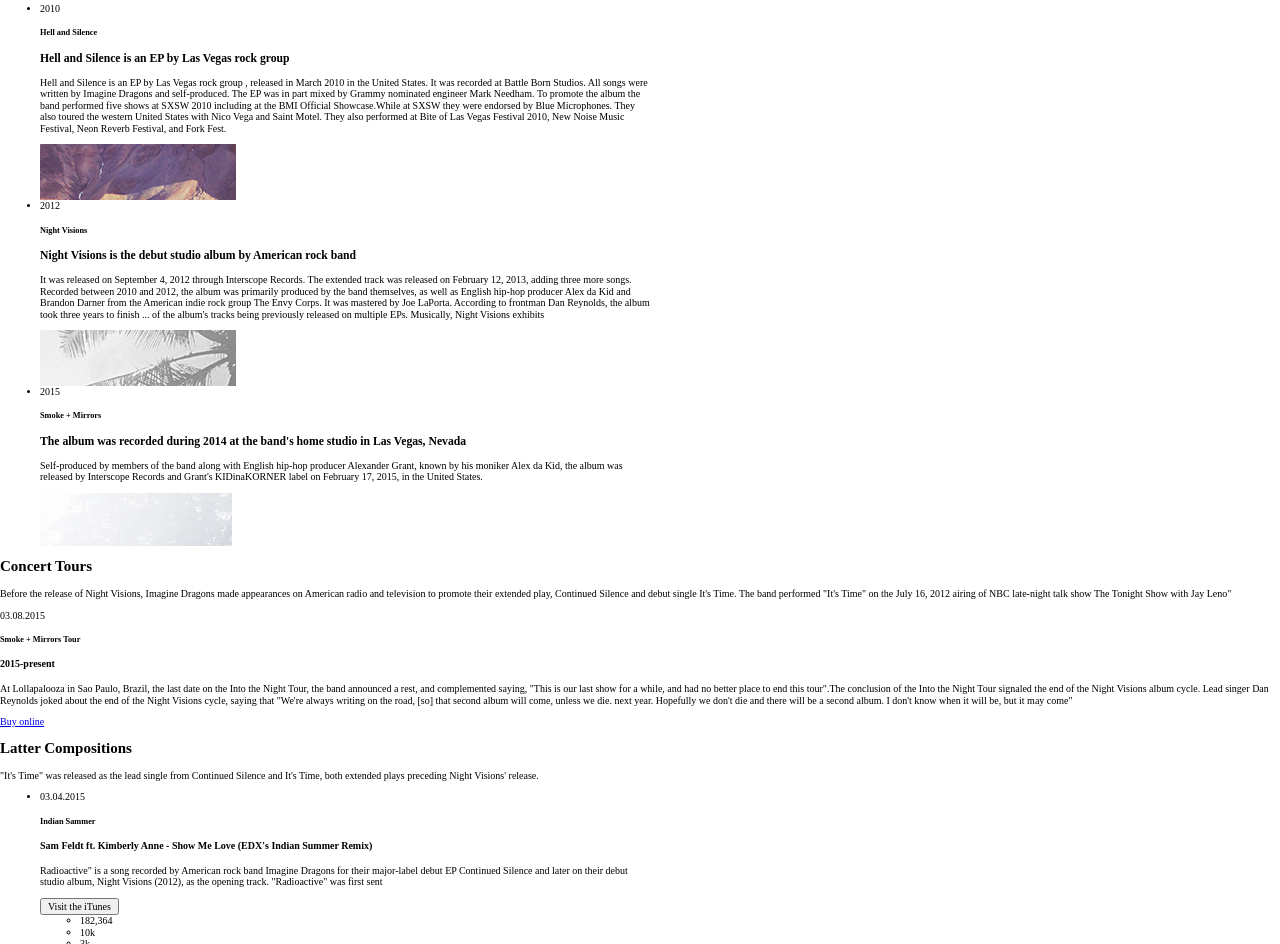
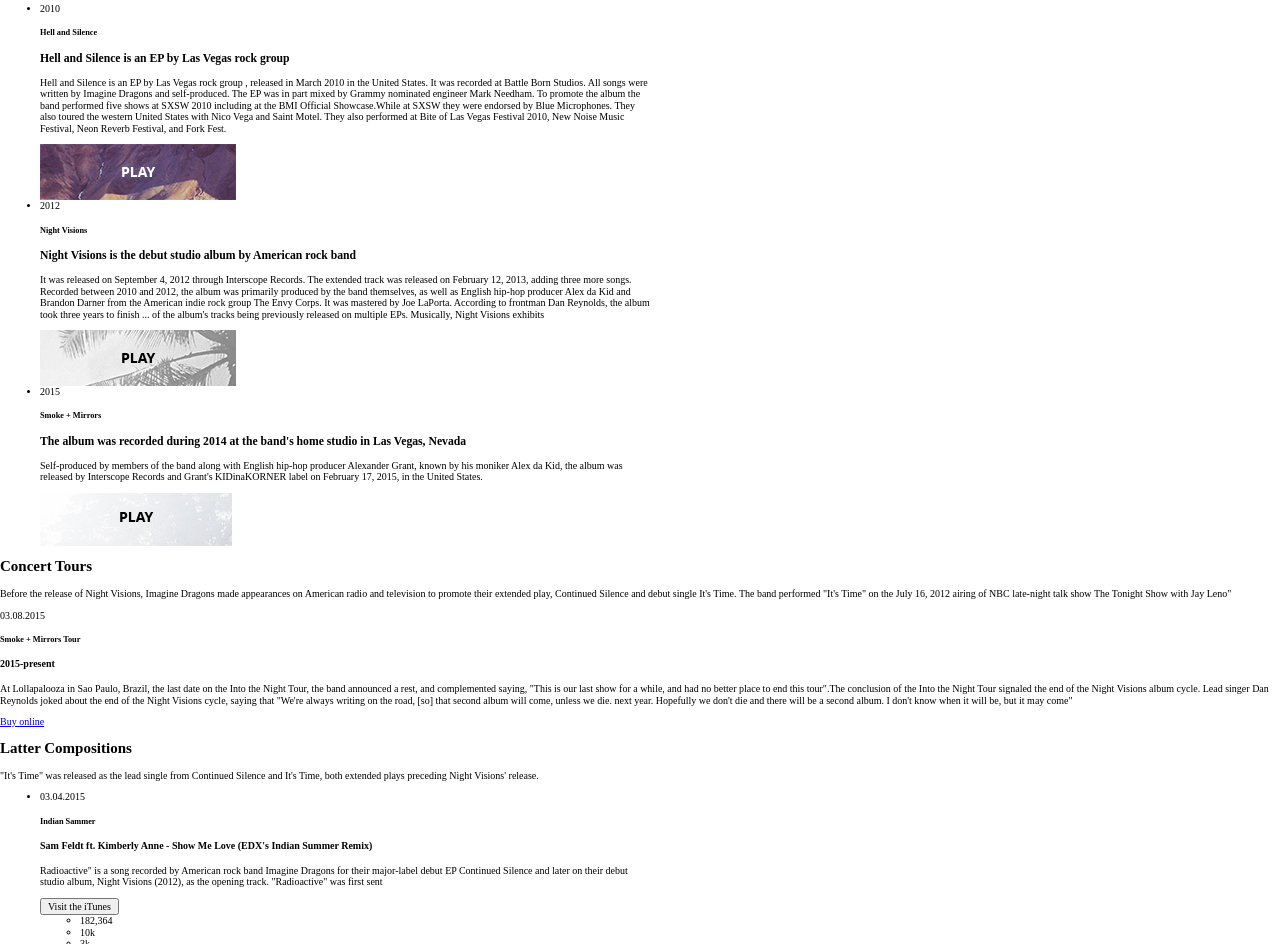
Before and after one commit to alexod87/Project-one, a website: page src/index.html in a window 1280 px wide. Shown: the part 1385-2329 px from the top of the page. Drawn offline with Linux system fonts and the light colour scheme; files whose address does not match are found by name.

Commit message:
little fix html issues

```diff
--- a/src/index.html
+++ b/src/index.html
@@ -67,7 +67,7 @@
             United States with Nico Vega and Saint Motel. They also performed at Bite of Las Vegas Festival 2010, New
             Noise
             Music Festival, Neon Reverb Festival, and Fork Fest.</p>
-          <img src="img/disco01.jpg" alt="">
+          <img src="img/disco01.png" alt="">
         </li>
         <li>
           <span class="Year-visions">2012</span>
@@ -82,7 +82,7 @@
             Corps. It was mastered by Joe LaPorta. According to frontman Dan Reynolds, the album took three years to
             finish
             ... of the album's tracks being previously released on multiple EPs. Musically, Night Visions exhibits </p>
-          <img src="img/disco02.jpg" alt="">
+          <img src="img/disco02.png" alt="">
         </li>
         <li>
           <span class="Year-smoke">2015</span>
@@ -94,7 +94,7 @@
             Alex da Kid, the album was released by Interscope Records and Grant's KIDinaKORNER label on February 17,
             2015,
             in the United States.</p>
-          <img src="img/disco03.jpg" alt="">
+          <img src="img/disco03.png" alt="">
         </li>
       </ul>
     </section>
```
